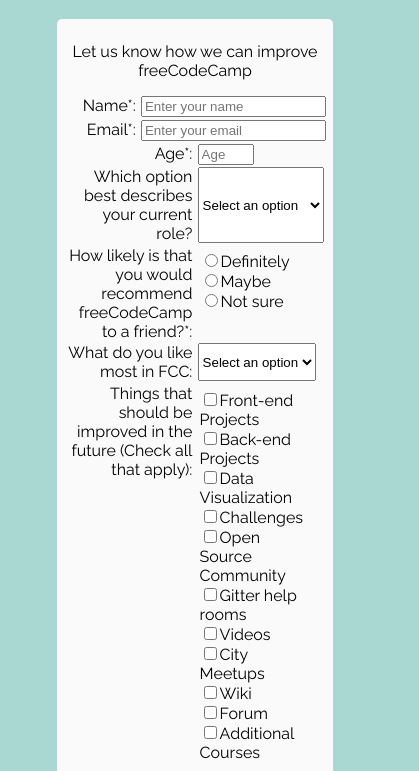
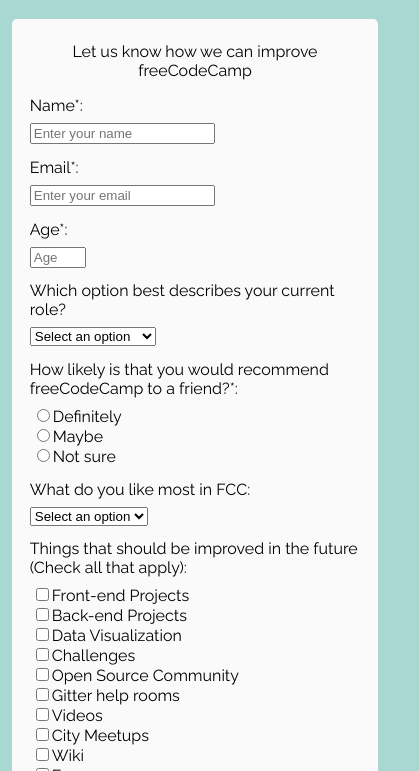
Before and after one commit to vaibhavvijay9/Survey-Form, a plain HTML site: page index.html in a window 390 px wide. Shown: the part 61-832 px from the top of the page, 419 px wide, since content can reach past the window. Drawn offline with Linux system fonts and the light colour scheme.

Commit message:
made it responsive by adding media query, good vv

```diff
--- a/css/style.css
+++ b/css/style.css
@@ -11,13 +11,15 @@
     margin: 0 13%;
 }
 
-#survey-form {}
+#survey-form {
+    padding: 0 10%;
+}
 
 .form-element {
     display: grid;
     grid-template-columns: 1fr 1fr;
     grid-column-gap: 2%;
-    margin: 1% 0;
+    margin: 3% 0;
 }
 
 .form-element-label {
@@ -34,5 +36,24 @@
 
 fieldset {
     border: 0 !important;
-    padding-left: 0;
+    padding: 0;
 }
+
+@media screen and (max-width: 768px) {
+    #form-container {
+        margin: 0 1%;
+    }
+    #survey-form {
+        padding: unset;
+        padding-left: 3%;
+    }
+    .form-element {
+        grid-template-columns: 1fr;
+        grid-template-rows: auto auto;
+        margin: 4% 0;
+        grid-row-gap: 0.5rem;
+    }
+    .form-element-label {
+        text-align: left;
+    }
+}
```
